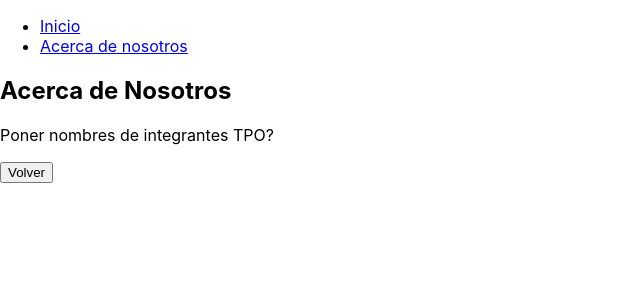
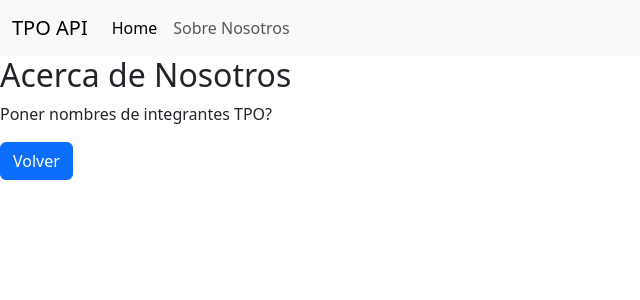
Before and after one commit to ManuMarcos/Sistema-de-Gestion-Reclamos, a React (Create React App) app in the folder Front/app/: page /acerca-de in a window 1280 px wide. Shown: the top 300 px of the page, without its empty margins (0-640 px from the left). Built offline with nearby package versions, Linux system fonts and the light colour scheme.

Commit message:
bootstrap

```diff
--- a/Front/app/package.json
+++ b/Front/app/package.json
@@ -6,6 +6,7 @@
     "@testing-library/jest-dom": "^5.17.0",
     "@testing-library/react": "^13.4.0",
     "@testing-library/user-event": "^13.5.0",
+    "bootstrap": "^5.3.2",
     "react": "^18.2.0",
     "react-dom": "^18.2.0",
     "react-router-dom": "^6.17.0",
--- a/Front/app/src/components/AboutUs/aboutus.js
+++ b/Front/app/src/components/AboutUs/aboutus.js
@@ -12,9 +12,8 @@
         <div>
             <h2>Acerca de Nosotros</h2>
             <p>Poner nombres de integrantes TPO?</p>
-
             <div>
-                <button onClick={navegarAtras}>Volver</button>
+            <button class="btn btn-primary" type="submit"onClick={navegarAtras}>Volver</button>
             </div>
         </div>
     );
--- /dev/null
+++ b/Front/app/src/components/Error/error404.js
@@ -0,0 +1,12 @@
+import React from "react";
+
+function Error404() {
+    return(
+        <div>
+            <h1> Error 404 - Pagina no encontrada </h1>
+            <p>La pagina no existe.</p>
+        </div>
+    );
+
+}
+export default Error404
--- /dev/null
+++ b/Front/app/src/components/Navigation/navbar.js
@@ -0,0 +1,23 @@
+import React from "react"
+import { Link } from "react-router-dom"
+
+
+const NavBar = () => {
+    return (
+        <nav class="navbar navbar-expand-lg bg-body-tertiary">
+            <div class="container-fluid">
+                <a class="navbar-brand" href="/">TPO API</a>
+                <button class="navbar-toggler" type="button" data-bs-toggle="collapse" data-bs-target="#navbarNavAltMarkup" aria-controls="navbarNavAltMarkup" aria-expanded="false" aria-label="Toggle navigation">
+                    <span class="navbar-toggler-icon"></span>
+                </button>
+                <div class="collapse navbar-collapse" id="navbarNavAltMarkup">
+                    <div class="navbar-nav">
+                        <a class="nav-link active" aria-current="page" href="/">Home</a>
+                        <a class="nav-link" href="/acerca-de">Sobre Nosotros</a>
+                    </div>
+                </div>
+            </div>
+        </nav>
+    )
+};
+export default NavBar;
--- a/Front/app/src/components/Navigation/navigation.js
+++ b/Front/app/src/components/Navigation/navigation.js
@@ -2,31 +2,23 @@
 import { BrowserRouter as Router, Route, Link, Routes } from 'react-router-dom';
 import Home from "../Home/home";
 import AboutUs from "../AboutUs/aboutus";
+import Error404 from "../Error/error404";
+import NavBar from "./navbar";
 
 function Navigation() {
     return (
         <Router>
             <div>
-                <header>
-                    <nav>
-                        <ul>
-                            <li>
-                                <Link to="/">Inicio</Link>
-                            </li>
-                            <li>
-                                <Link to="/acerca-de">Acerca de nosotros</Link>
-                            </li>
-                        </ul>
-                    </nav>
-                </header>
-
+                <NavBar/>
                 <Routes>
                     <Route path="/" element={<Home />} />
                     <Route path="/acerca-de" element={<AboutUs />} />
+
+                    {/*Ruta de manejo de error 404 */}
+                    <Route path="*" element={<Error404 />} />
                 </Routes>
             </div>
         </Router>
-
     );
 }
 
--- a/Front/app/src/index.js
+++ b/Front/app/src/index.js
@@ -3,6 +3,8 @@
 import './index.css';
 import App from './App';
 import reportWebVitals from './reportWebVitals';
+import 'bootstrap/dist/css/bootstrap.css'
+
 
 const root = ReactDOM.createRoot(document.getElementById('root'));
 root.render(
```
Also changed, not shown: 2 other files (tests, documents, lock files or other folders).
